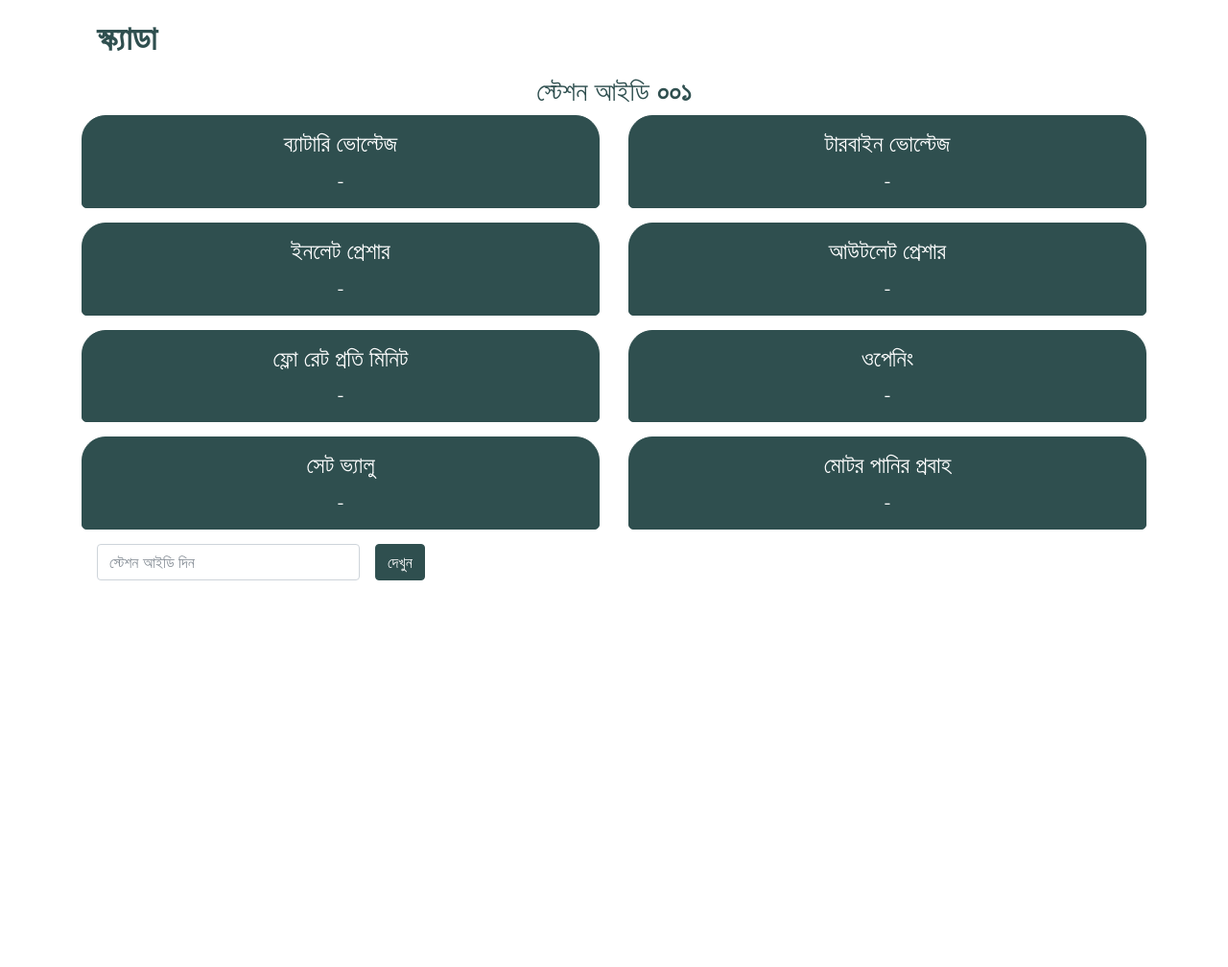
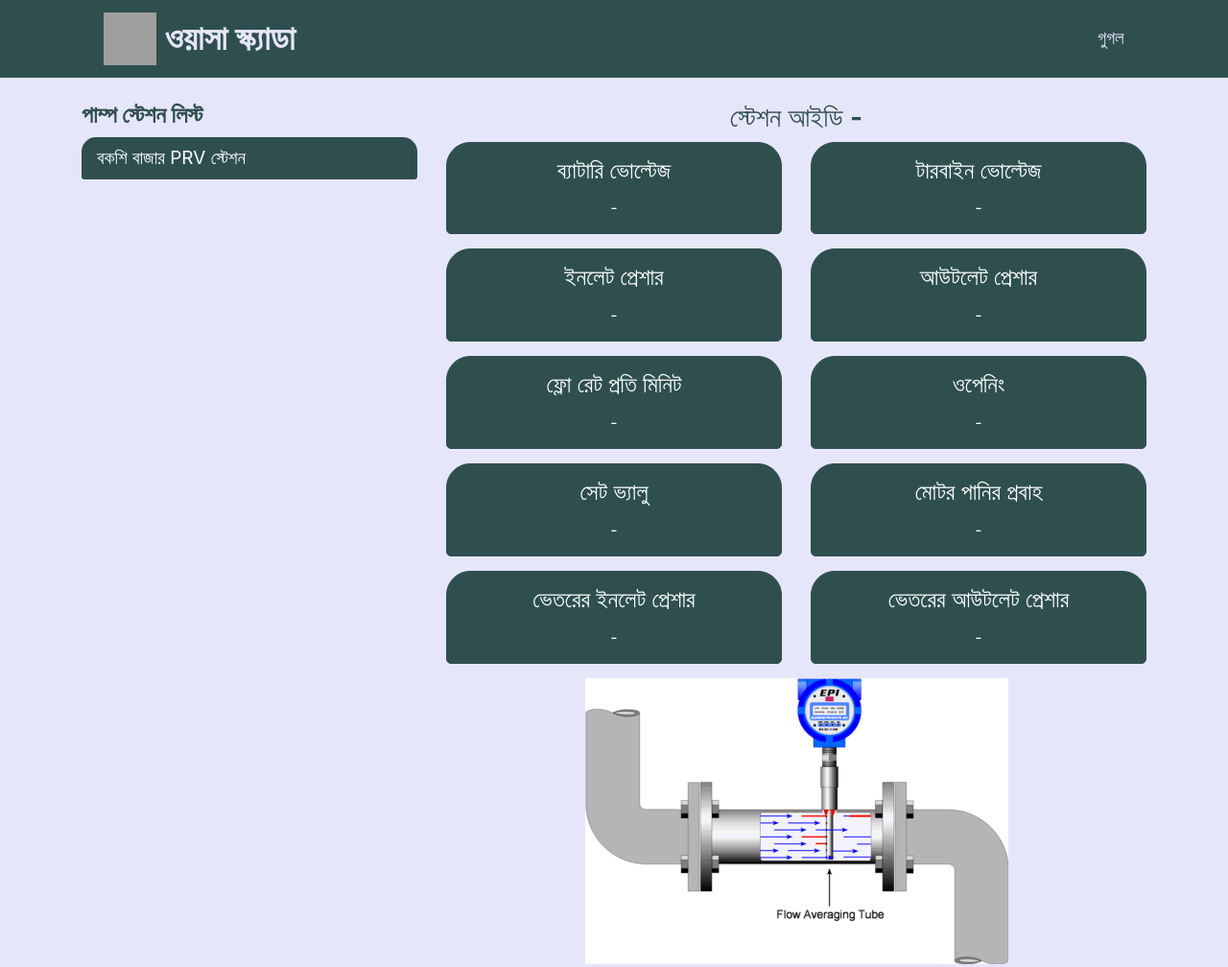
Before and after one commit to omiq17/scada, a plain HTML site: page index.html in a window 1280 px wide. Shown: the whole page at 96% size. Before the commit the page ends 800 px from the top, so only its background shows below. Drawn offline with nearby package versions, Linux system fonts and the light colour scheme; no server answers; grey boxes are pictures that could not be loaded.

Commit message:
v2.0 is out!

```diff
--- a/index.html
+++ b/index.html
@@ -1,26 +1,53 @@
 <!doctype html>
 <html lang="en">
   <head>
-    <title>স্ক্যাডা </title>
+    <title>ওয়াসা স্ক্যাডা </title>
     <!-- Required meta tags -->
     <meta charset="utf-8">
     <meta name="viewport" content="width=device-width, initial-scale=1, shrink-to-fit=no">
 
+    <!-- favicon -->
+    <link rel="icon" type="image/png" href="http://dwasa.org.bd/wp-content/uploads/2015/09/wasa.png" />
     <!-- Bootstrap CSS -->
     <link rel="stylesheet" href="https://maxcdn.bootstrapcdn.com/bootstrap/4.0.0-beta.2/css/bootstrap.min.css" integrity="sha384-PsH8R72JQ3SOdhVi3uxftmaW6Vc51MKb0q5P2rRUpPvrszuE4W1povHYgTpBfshb" crossorigin="anonymous">
     <link rel="stylesheet" href="style.css">
     <script src="https://cdnjs.cloudflare.com/ajax/libs/socket.io/2.0.3/socket.io.js"></script>
 </head>
   <body>
+    <!-- Navbar -->
+    <nav class="navbar">
+        <a class="navbar-brand" href="#">
+            <img src="http://dwasa.org.bd/wp-content/uploads/2015/09/wasa.png" width="55" height="55" class="d-inline-block align-top" alt="ওয়াসা স্ক্যাডা">
+            ওয়াসা স্ক্যাডা
+        </a>
+        <a class="navbar-text" href="https://www.google.com/" target="_blank">
+            গুগল
+        </a>
+    </nav>
     <div class="container">
-        <!-- Navbar -->
-        <nav class="navbar ">
-            <span class="navbar-brand" href="#">স্ক্যাডা</span>
-        </nav>
+        <div class="row">
+            <!--
+                Left Column
+            -->
+            <div id="left" class="col-12 col-md-4">
+                <div class="bootstrap-vertical-nav">
+                    <h4><b>পাম্প স্টেশন লিস্ট</b></h4>
+                    <ul class="nav flex-column">
+                        <li class="nav-item">
+                            <a class="nav-link" id="send" href="#">বকশি বাজার PRV স্টেশন</a>
+                        </li>
+                    </ul>
+                </div>
 
+            </div>
+            <!-- end Left column -->
+            <!--
+                Right Column
+            -->
+            <div id="right" class="col-12 col-md-8">
                 <h3 id="station">
                         স্টেশন আইডি
-            <b><span id="station_id">০০১</span></b>
+                    <b><span id="station_id">-</span></b>
                 </h3>
                 <!-- Cards LIne 1 -->
                 <div class="card-deck">
@@ -85,14 +112,29 @@
                         </div>
                     </div>
                 </div>
-
-        <!-- Check Id form -->
-        <div class="form-inline">
-            <div class="form-group mx-sm-3">
-                <input type="text" class="form-control" id="stn_no" placeholder="স্টেশন আইডি দিন ">
+                <!-- Cards  LIne 5-->
+                <div class="card-deck">
+                    <div class="card card-inverse  text-center">
+                        <div class="card-block">
+                        <h4 class="card-title">ভেতরের ইনলেট প্রেশার</h4>
+                        <p id="inside_inlet_pressure" class="card-text">-</p>
                         </div>
-            <a href="#" type="submit" id="send" class="btn">দেখুন </a>
                     </div>
+                    <div class="card card-inverse  text-center">
+                        <div class="card-block">
+                        <h4 class="card-title">ভেতরের আউটলেট প্রেশার</h4>
+                        <p id="inside_outlet_pressure" class="card-text">-</p>
+                        </div>
+                    </div>
+                </div>
+                <!-- Gif of pupm -->
+                <div id="gif">
+                    <img src="tube.gif" alt="tube"/>
+                </div>
+            </div>
+            <!-- end Right column -->
+        </div>
+        <!-- end column -->
 
     </div>
 
@@ -108,17 +150,13 @@
             var socket = io.connect("http://localhost:9001");
             //var socket = io.connect("http://116.193.218.253:9001");
 
-            // var stn_no = document.getElementById('stn_no');
-            // var btn = document.getElementById('send');
-            // var output = document.getElementById('output');
-
             var stn_no = $('#stn_no');
             var btn = $("#send");
             //emit events
             btn.bind('click', function (event) {
                 event.preventDefault();
                 socket.emit('chat', {
-                    station_id: stn_no.value
+                    station_id: 001
                 });
             });
 
@@ -135,9 +173,9 @@
                 $('#set_value').text(dataobj.set_val);
                 $('#total_flow').text(dataobj.total_flow);
 
-                // output.innerHTML = '<p><strong> স্টেশন আইডিঃ ' + dataobj.station_id + ':</strong> </p>ব্যাটারি ভোল্টেজঃ ' + dataobj.batt_stat + ' ভোল্ট </p>'+ 'টারবাইন ভোল্টেজঃ' + dataobj.turb_vol + ' ভোল্ট </p>'
-                // output.innerHTML = output.innerHTML+'ইনলেট প্রেশারঃ ' + dataobj.inlet_pr + 'বার </p> আউটলেট প্রেশারঃ ' + dataobj.outlet_pr + ' বার </p> ফ্লো-রেট প্রতি মিনিটঃ  ' + dataobj.flowrate + ' ঘন মিটার </p>'
-                // output.innerHTML = output.innerHTML+'ওপেনিংঃ ' + dataobj.per_open + ' % </p> সেট ভ্যালুঃ ' + dataobj.set_val + '</p> মোট পানির প্রবাহঃ ' + dataobj.total_flow + ' ঘন মিটার </p>'
+                //  Set your dataobj for this two please!!!!!!!!!!!!!!!!!!!!!!!!
+                $('#inside_inlet_pressure').text(dataobj.inside_inlet_pr);
+                $('#inside_outlet_pressure').text(dataobj.inside_outlet_pr);
             });
 
         });
--- a/style.css
+++ b/style.css
@@ -1,13 +1,40 @@
-.navbar>span {
+body{
     color: #2f4f4f;
+    background-color: #e6e6fa;
+}
+.navbar {
+    background-color: #2f4f4f;
+    color: #e6e6fa;
+}
+.navbar-brand {
     font-size: 35px;
     font-weight: bold;
-    text-align: center
+}
+.navbar-text {
+    font-size: 19px;
+}
+.navbar-brand, .navbar-text {
+    color: #e6e6fa;
+    padding:5px;
+    margin: 0px 7%;
+}
+.navbar-brand:hover, .navbar-text:hover, .nav-link:hover {
+    -webkit-transition: 0.4s;
+    -moz-transition:0.4s;
+    -os-transition:0.4s;
+    transition: 0.4s ease all;
+    color: #e6e6fa;
+    text-decoration: none;
+}
+.navbar-brand:hover {
+    font-size: 37px;
+}
+.navbar-text:hover {
+    font-size: 21px;
 }
 
 #station{
     text-align: center;
-    color: #2f4f4f;
 }
 .card {
     background-color: #2f4f4f;
@@ -22,8 +49,28 @@
     padding: 15px;
 }
 
-#send {
+.btn {
     background-color: #2f4f4f;
     border-color: #2f4f4f;
     color: white;
 }
+.nav-link{
+    background-color: #2f4f4f;
+    color: white;
+    font-size: 19px;
+    border-radius: 15px 15px 3px 3px;
+}
+.nav-link:hover{
+    color: #2f4f4f;
+    background-color: white;
+    font-size: 21px;
+    font-weight: bold;
+}
+#left, #right {
+    margin: 25px 0px;
+}
+
+#gif>img{
+    display: block;
+    margin: auto;
+}
```
Also changed, not shown: tube.gif (added). Lines whose indentation alone changed are shown as unchanged.
